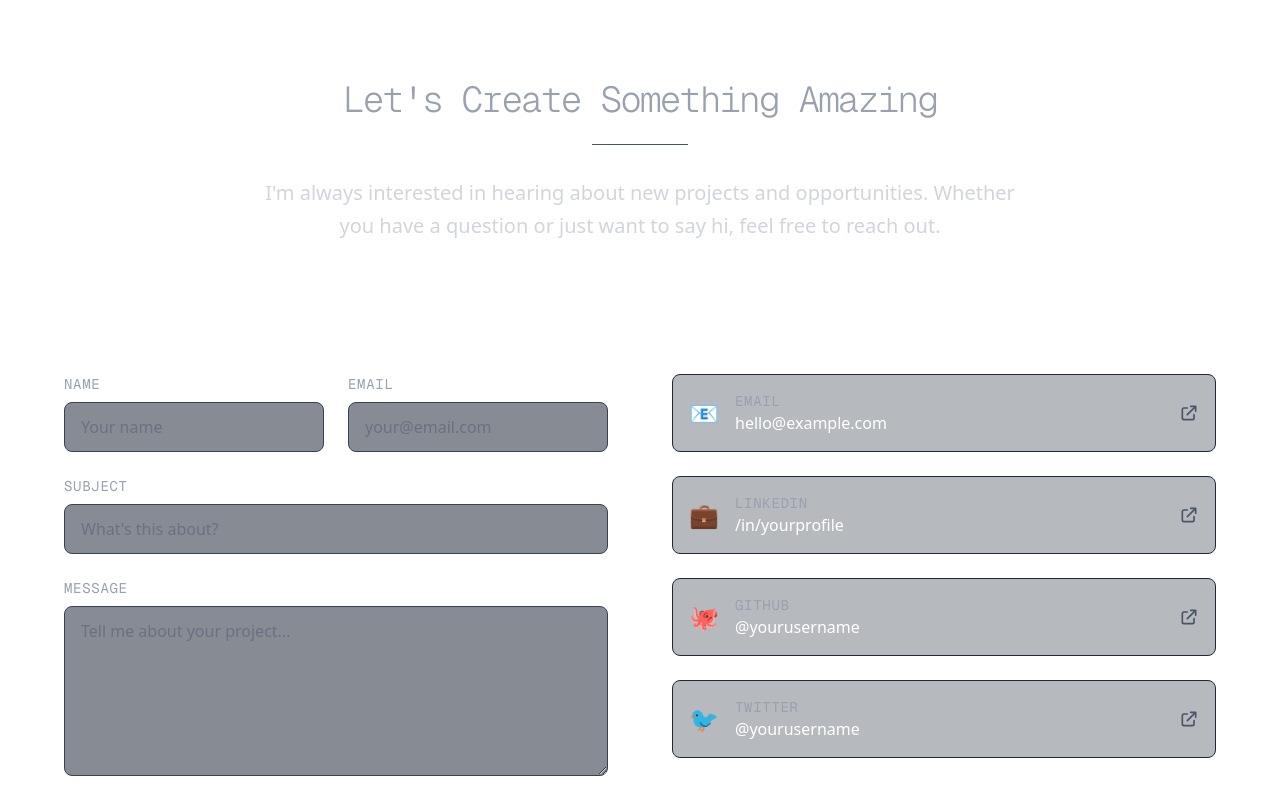
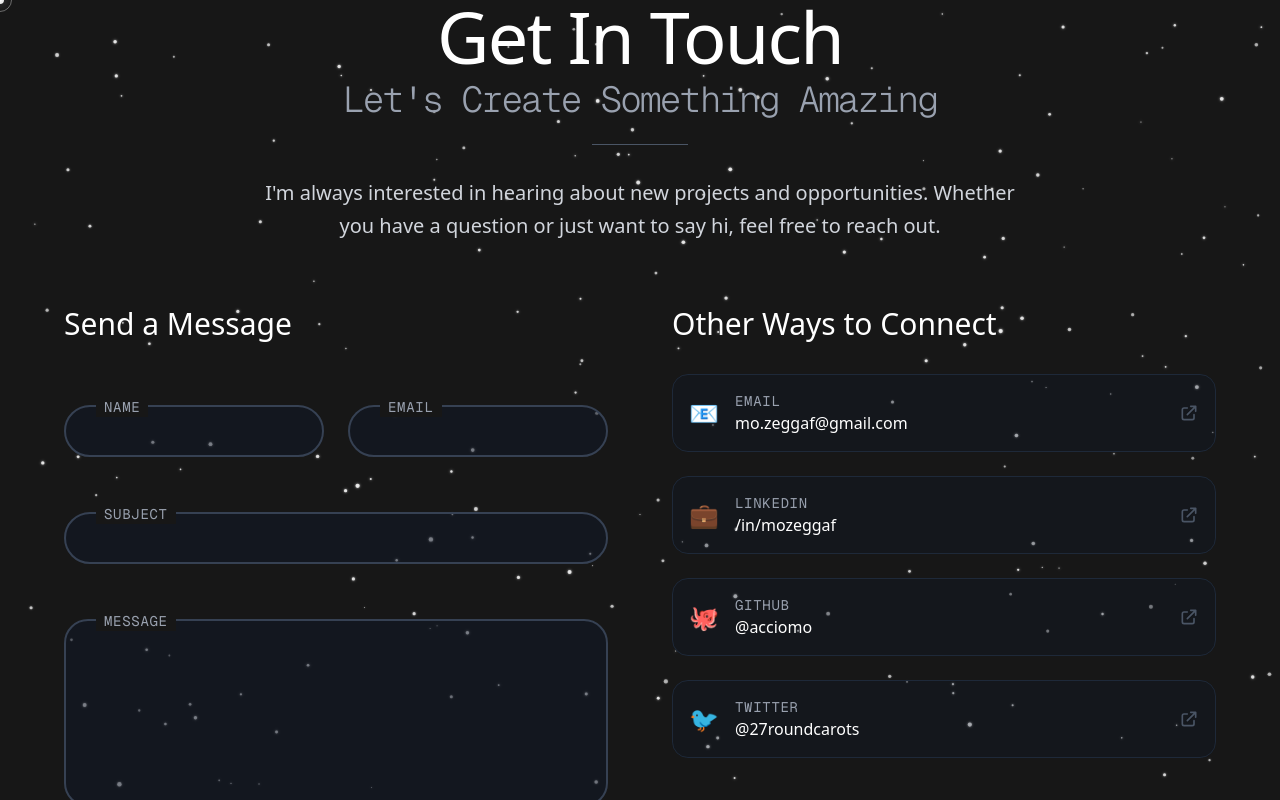
Before and after one commit to AccioMo/portfolio, a Next.js app: page /contact in a window 1280 px wide. Shown: the top 800 px of the page. Built offline with nearby package versions, Linux system fonts and the light colour scheme.

Commit message:
fixed compatibility issue with older chromioum version adn added not-found page edited contect page added docker compose

```diff
--- /dev/null
+++ b/docker-compose.yml
@@ -0,0 +1,20 @@
+services:
+  portfolio:
+    image: portfolio:v1.0
+    build:
+      context: .
+      dockerfile: Dockerfile
+      target: dev
+    ports:
+      - "8080:3000"
+    environment:
+      - NODE_ENV=development
+    volumes:
+      - ./:/app
+      - /app/node_modules
+    networks:
+      - portfolio_network
+
+networks:
+  portfolio_network:
+    driver: bridge
--- a/src/app/contact/page.tsx
+++ b/src/app/contact/page.tsx
@@ -45,37 +45,38 @@ export default function Contact() {
     {
       icon: "📧",
       label: "Email",
-      value: "hello@example.com",
-      link: "mailto:hello@example.com"
+      value: "mo.zeggaf@gmail.com",
+      link: "mailto:mo.zeggaf@gmail.com"
     },
     {
       icon: "💼",
       label: "LinkedIn",
-      value: "/in/yourprofile",
-      link: "https://linkedin.com/in/yourprofile"
+      value: "/in/mozeggaf",
+      link: "https://linkedin.com/in/mozeggaf"
     },
     {
       icon: "🐙",
       label: "GitHub",
-      value: "@yourusername",
-      link: "https://github.com/yourusername"
+      value: "@acciomo",
+      link: "https://github.com/acciomo"
     },
     {
       icon: "🐦",
       label: "Twitter",
-      value: "@yourusername",
-      link: "https://twitter.com/yourusername"
+      value: "@27roundcarots",
+      link: "https://twitter.com/27roundcarots"
     }
   ];
 
   return (
-    <div className="min-h-screen bg-transparent text-white overflow-x-hidden">
+    <div className="min-h-screen bg-transparent text-white overflow-x-hidden animate-fade-in"
+    data-project-area="true">
       {/* Hero Section */}
       <section className="min-h-screen flex items-center justify-center px-4 sm:px-8 lg:px-16">
         <div className="max-w-6xl mx-auto w-full">
           <div
             className={`text-center mb-16 transition-all duration-1000 ${
-              isMounted ? 'opacity-100 translate-y-0' : 'opacity-0 translate-y-8'
+              isMounted ? 'opacity-100' : 'opacity-0'
             }`}
           >
             <h1 className="text-4xl sm:text-6xl lg:text-7xl font-light tracking-tight mb-6">
@@ -105,8 +106,8 @@ export default function Contact() {
 
               <form onSubmit={handleSubmit} className="space-y-6">
                 <div className="grid grid-cols-1 sm:grid-cols-2 gap-6">
-                  <div className="space-y-2">
-                    <label htmlFor="name" className="block text-sm font-mono text-gray-400 uppercase tracking-wider">
+                  <div className="space-y-2 text-gray-400 focus-within:text-gray-200 focus-within:font-bold transition-all duration-300">
+                    <label htmlFor="name" className="ml-8 px-2 text-center transform translate-y-5 bg-background inline-block text-sm font-mono uppercase tracking-wider">
                       Name
                     </label>
                     <input
@@ -116,13 +117,13 @@ export default function Contact() {
                       value={formData.name}
                       onChange={handleInputChange}
                       required
-                      className="w-full px-4 py-3 bg-gray-900/50 border border-gray-700 rounded-lg focus:outline-none focus:border-white focus:bg-gray-900/70 transition-all duration-300 text-white placeholder-gray-500"
-                      placeholder="Your name"
+                      className="w-full px-4 py-3 bg-gray-900/50 border-2 border-gray-700 rounded-full focus:outline-none focus:border-white focus:bg-gray-900/70 transition-all duration-300 text-white placeholder-gray-500"
+                      // placeholder="Your name"
                     />
                   </div>
 
-                  <div className="space-y-2">
-                    <label htmlFor="email" className="block text-sm font-mono text-gray-400 uppercase tracking-wider">
+                  <div className="space-y-2 text-gray-400 focus-within:text-gray-200 focus-within:font-bold transition-all duration-300">
+                    <label htmlFor="email" className="ml-8 px-2 text-center transform translate-y-5 bg-background inline-block text-sm font-mono uppercase tracking-wider">
                       Email
                     </label>
                     <input
@@ -132,14 +133,14 @@ export default function Contact() {
                       value={formData.email}
                       onChange={handleInputChange}
                       required
-                      className="w-full px-4 py-3 bg-gray-900/50 border border-gray-700 rounded-lg focus:outline-none focus:border-white focus:bg-gray-900/70 transition-all duration-300 text-white placeholder-gray-500"
-                      placeholder="your@email.com"
+                      className="w-full px-4 py-3 bg-gray-900/50 border-2 border-gray-700 rounded-full focus:outline-none focus:border-white focus:bg-gray-900/70 transition-all duration-300 text-white placeholder-gray-500"
+                      // placeholder="your@email.com"
                     />
                   </div>
                 </div>
 
-                <div className="space-y-2">
-                  <label htmlFor="subject" className="block text-sm font-mono text-gray-400 uppercase tracking-wider">
+                <div className="space-y-2 text-gray-400 focus-within:text-gray-200 focus-within:font-bold transition-all duration-300">
+                  <label htmlFor="subject" className="ml-8 px-2 text-center transform translate-y-5 bg-background inline-block text-sm font-mono uppercase tracking-wider">
                     Subject
                   </label>
                   <input
@@ -149,13 +150,13 @@ export default function Contact() {
                     value={formData.subject}
                     onChange={handleInputChange}
                     required
-                    className="w-full px-4 py-3 bg-gray-900/50 border border-gray-700 rounded-lg focus:outline-none focus:border-white focus:bg-gray-900/70 transition-all duration-300 text-white placeholder-gray-500"
-                    placeholder="What's this about?"
+                    className="w-full px-4 py-3 bg-gray-900/50 border-2 border-gray-700 rounded-full focus:outline-none focus:border-white focus:bg-gray-900/70 transition-all duration-300 text-white placeholder-gray-500"
+                    // placeholder="What's this about?"
                   />
                 </div>
 
-                <div className="space-y-2">
-                  <label htmlFor="message" className="block text-sm font-mono text-gray-400 uppercase tracking-wider">
+                <div className="space-y-2 text-gray-400 focus-within:text-gray-200 focus-within:font-bold transition-all duration-300">
+                  <label htmlFor="message" className="ml-8 px-2 text-center transform translate-y-5 bg-background inline-block text-sm font-mono uppercase tracking-wider">
                     Message
                   </label>
                   <textarea
@@ -165,15 +166,15 @@ export default function Contact() {
                     onChange={handleInputChange}
                     required
                     rows={6}
-                    className="w-full px-4 py-3 bg-gray-900/50 border border-gray-700 rounded-lg focus:outline-none focus:border-white focus:bg-gray-900/70 transition-all duration-300 text-white placeholder-gray-500 resize-vertical"
-                    placeholder="Tell me about your project..."
+                    className="w-full px-6 py-5 bg-gray-900/50 border-2 border-gray-700 rounded-3xl resize-none focus:outline-none focus:border-white focus:bg-gray-900/70 transition-all duration-300 text-white placeholder-gray-500 resize-vertical"
+                    // placeholder="Tell me about your project..."
                   />
                 </div>
 
                 <button
                   type="submit"
                   disabled={isSubmitting}
-                  className="w-full sm:w-auto px-8 py-3 bg-white text-black font-medium rounded-lg hover:bg-gray-200 focus:outline-none focus:ring-2 focus:ring-white focus:ring-offset-2 focus:ring-offset-gray-900 disabled:opacity-50 disabled:cursor-not-allowed transition-all duration-300group relative overflow-hidden"
+                  className="w-full sm:w-auto px-8 py-3 bg-white text-black font-medium rounded-full hover:bg-gray-200 focus:outline-none focus:ring-2 focus:ring-white focus:ring-offset-2 focus:ring-offset-gray-900 disabled:opacity-50 disabled:cursor-not-allowed transition-all duration-300group relative overflow-hidden"
                 >
                   <span className={`transition-all duration-300 ${isSubmitting ? 'opacity-0' : 'opacity-100'}`}>
                     {submitStatus === 'success' ? 'Message Sent!' : 'Send Message'}
@@ -209,7 +210,7 @@ export default function Contact() {
                     href={method.link}
                     target="_blank"
                     rel="noopener noreferrer"
-                    className="flex items-center space-x-4 p-4 bg-gray-900/30 border border-gray-800 rounded-lg hover:bg-gray-900/50 hover:border-gray-600 transition-all duration-300 group"
+                    className="flex items-center space-x-4 p-4 bg-gray-900/30 border border-gray-800 rounded-2xl hover:bg-gray-900/50 hover:border-gray-600 transition-all duration-300 group"
                     style={{
                       animation: isMounted ? `fadeInUp 0.6s ease-out ${0.6 + index * 0.1}s both` : 'none'
                     }}
@@ -238,7 +239,7 @@ export default function Contact() {
               </div>
 
               {/* Additional Info */}
-              <div className="mt-12 p-6 bg-gray-900/20 border border-gray-800 rounded-lg">
+              <div className="mt-12 p-6 bg-gray-900/20 border border-gray-800 rounded-2xl">
                 <h3 className="text-lg font-mono text-gray-400 mb-4">Availability</h3>
                 <p className="text-gray-300 leading-relaxed">
                   I'm currently available for freelance projects and full-time opportunities.
@@ -253,42 +254,6 @@ export default function Contact() {
           </div>
         </div>
       </section>
-
-      {/* Custom animations */}
-      <style jsx global>{`
-        @keyframes slideInLeft {
-          from {
-            opacity: 0;
-            transform: translateX(-50px);
-          }
-          to {
-            opacity: 1;
-            transform: translateX(0);
-          }
-        }
-
-        @keyframes slideInRight {
-          from {
-            opacity: 0;
-            transform: translateX(50px);
-          }
-          to {
-            opacity: 1;
-            transform: translateX(0);
-          }
-        }
-
-        @keyframes fadeInUp {
-          from {
-            opacity: 0;
-            transform: translateY(20px);
-          }
-          to {
-            opacity: 1;
-            transform: translateY(0);
-          }
-        }
-      `}</style>
     </div>
   );
 }
--- a/src/app/globals.css
+++ b/src/app/globals.css
@@ -1,8 +1,8 @@
 @import "tailwindcss";
 
 :root {
-  --background: #ffffff;
-  --foreground: #171717;
+  --background: #171717;
+  --foreground: #ffffff;
   --grid-color: rgba(23, 23, 23, 0.1);
 }
 
@@ -137,6 +137,15 @@
   }
 }
 
+@keyframes fade-out {
+  0% {
+    opacity: 1;
+  }
+  100% {
+    opacity: 0;
+  }
+}
+
 @keyframes slide-up {
   0% {
     opacity: 0;
@@ -152,6 +161,10 @@
   animation: fade-in 2s ease-out forwards;
 }
 
+.animate-fade-out {
+  animation: fade-out 2s ease-out forwards;
+}
+
 .animate-slide-up {
   animation: slide-up 0.8s ease-out forwards;
   opacity: 0;
--- a/src/app/works/page.tsx
+++ b/src/app/works/page.tsx
@@ -94,7 +94,7 @@ export default function Works() {
     return () => container.removeEventListener('scroll', handleScroll);
   }, []);
 
-  const scrollToProject = (index: number) => {
+  const scrollToSection = (index: number) => {
     const targetRef = projectRefs.current[index];
     if (!targetRef) return;
 
--- a/src/components/GlobalEffects.tsx
+++ b/src/components/GlobalEffects.tsx
@@ -4,6 +4,7 @@ import { useEffect, useState } from "react";
 import StarField from "./StarField";
 import ContextMenu from "./ContextMenu";
 import PageTransition from "./PageTransition";
+import StarFieldFallback from "./StarFieldFallback";
 
 interface MousePosition {
   x: number;
@@ -197,7 +198,7 @@ export default function GlobalEffects({ children }: GlobalEffectsProps) {
     }, [contextMenu, isInProjectArea]);  return (
     <div className="min-h-screen cursor-none bg-background text-foreground transition-all duration-500 ease-out">
       {/* Star Field Background */}
-      <StarField starLess={false} />
+      <StarFieldFallback starLess={false} />
 
       {/* Mouse Trail */}
       <svg
```
Also changed, not shown: src/app/not-found.tsx (added, +14 -0 lines).
